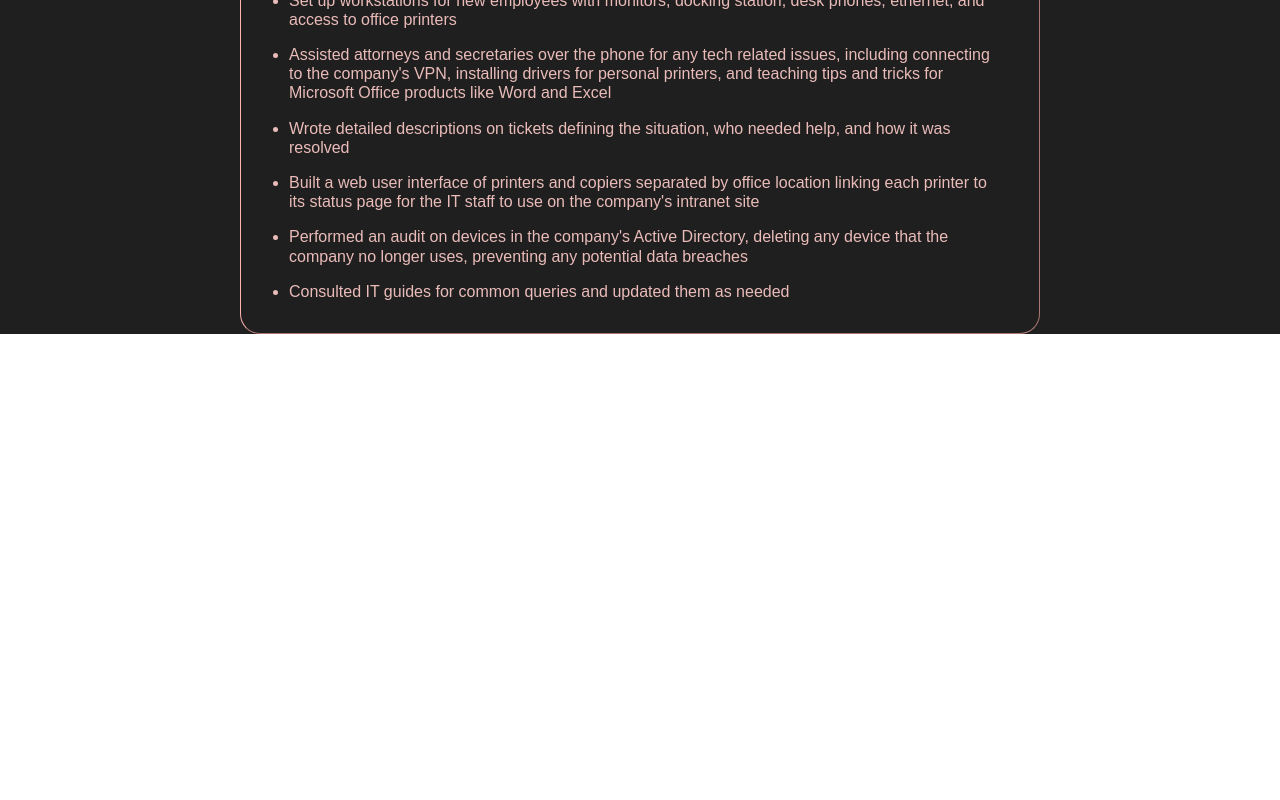
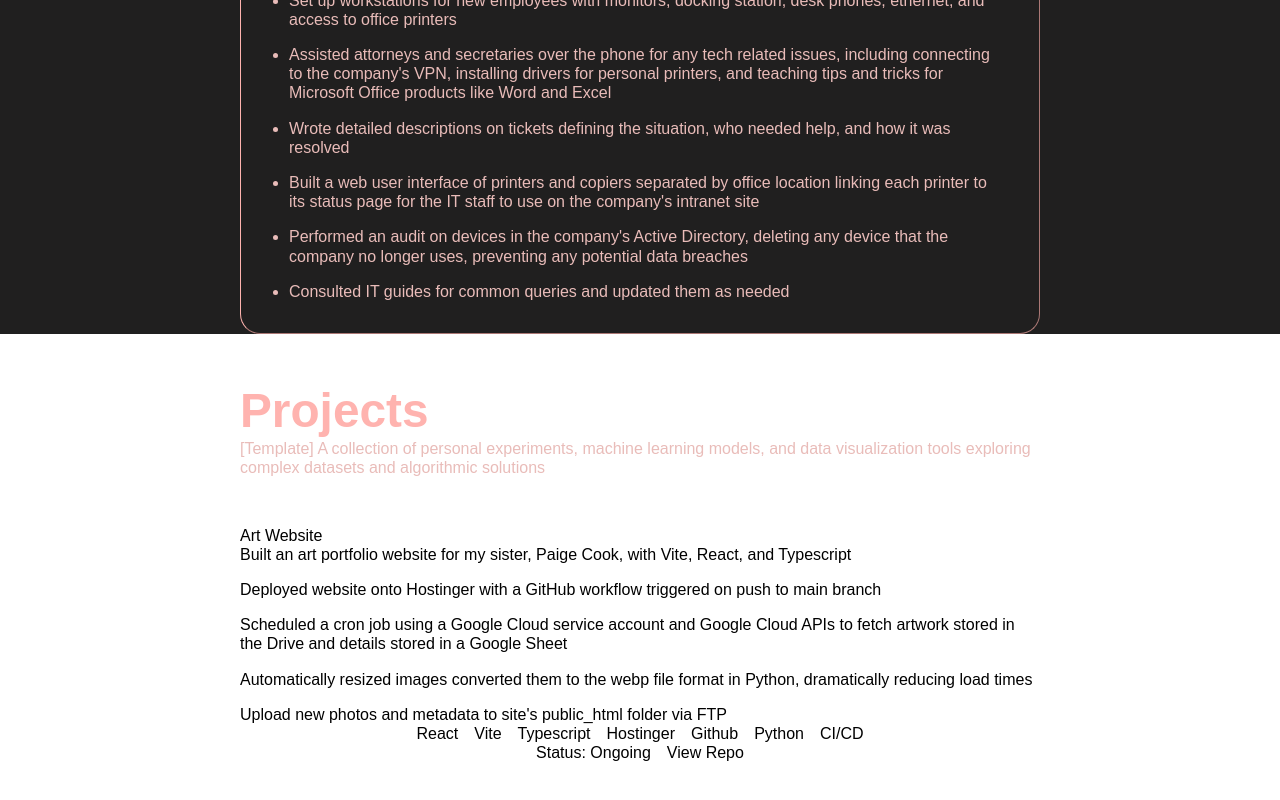
Before and after one commit to Drewster0128/website-portfolio, a Vue app: page / in a window 1280 px wide. Shown: the part 1805-2605 px from the top of the page. Before the commit the page ends 2187 px from the top, so only its background shows below. Built offline with nearby package versions, Linux system fonts and the light colour scheme; a web font is replaced by a local one.

Commit message:
Start projects

```diff
--- a/src/App.vue
+++ b/src/App.vue
@@ -2,9 +2,11 @@
 import HelloWorld from './components/HelloWorld.vue'
 import Home from "./components/Home.vue"
 import WorkExperience from './components/WorkExperience.vue';
+import Projects from './components/Projects.vue';
 </script>
 
 <template>
   <Home />
   <WorkExperience />
+  <Projects />
 </template>
--- /dev/null
+++ b/src/components/Projects.vue
@@ -0,0 +1,49 @@
+<script setup>
+
+</script>
+
+<template>
+    <div class="page">
+        <section class="hero">
+            <h1 class="hero__title hero__title--red hero__title--left_align">Projects</h1>
+            <p class="hero__paragraph hero__paragraph--left_align hero__paragraph--red">
+                [Template] A collection of personal experiments, machine learning models, and data visualization tools exploring complex datasets and algorithmic solutions
+            </p>
+        </section>
+        <section class="container container--column">
+            <article class="project">
+                <h2 class="project__title">Art Website</h2>
+                <ul class="container container--column">
+                    <li class="project__bullet">
+                        Built an art portfolio website for my sister, Paige Cook, with Vite, React, and Typescript
+                    </li>
+                    <li class="project__bullet">
+                        Deployed website onto Hostinger with a GitHub workflow triggered on push to main branch
+                    </li>
+                    <li class="project__bullet">
+                        Scheduled a cron job using a Google Cloud service account and Google Cloud APIs to fetch artwork stored in the Drive and details stored in a Google Sheet
+                    </li>
+                    <li class="project__bullet">
+                        Automatically resized images converted them to the webp file format in Python, dramatically reducing load times
+                    </li>
+                    <li class="project__bullet">
+                        Upload new photos and metadata to site's public_html folder via FTP
+                    </li>
+                </ul>
+                <ul class="container container--row">
+                    <li class="project__technology">React</li>
+                    <li class="project__technology">Vite</li>
+                    <li class="project__technology">Typescript</li>
+                    <li class="project__technology">Hostinger</li>
+                    <li class="project__technology">Github</li>
+                    <li class="project__technology">Python</li>
+                    <li class="project__technology">CI/CD</li>
+                </ul>
+                <div class="container container--row">
+                    <p class="project__status">Status: Ongoing</p>
+                    <a class="project__repo" target="_blank" href="https://github.com/Drewster0128/paige-website">View Repo</a>
+                </div>
+            </article>
+        </section>
+    </div>
+</template>
--- a/src/style.css
+++ b/src/style.css
@@ -133,8 +133,16 @@ section {
   background-color: #201f1f;
 }
 
+.hero__title--left_align {
+  text-align: left;
+}
+
 .hero__title--red {
   color: #ffb3af;
+}
+
+.hero__paragraph--left_align {
+  text-align: left;
 }
 
 .hero__paragraph--red {
```
